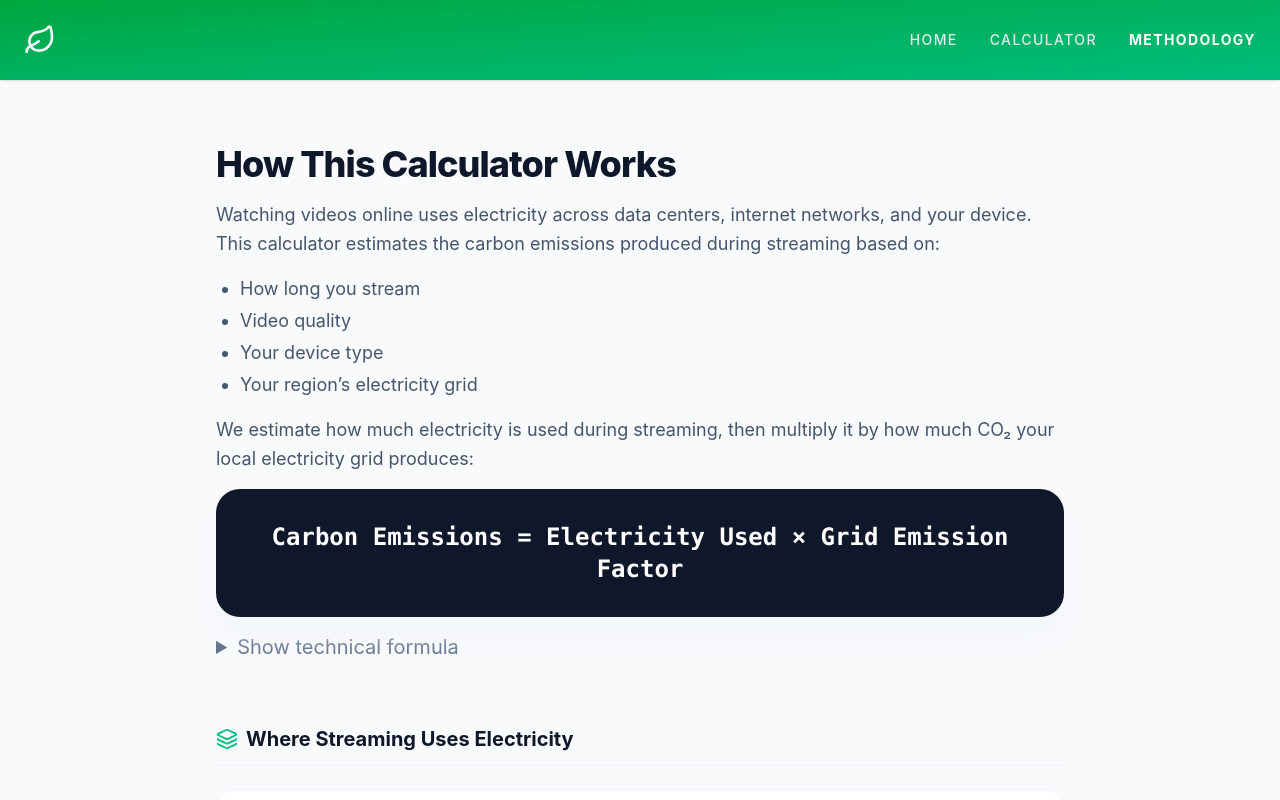
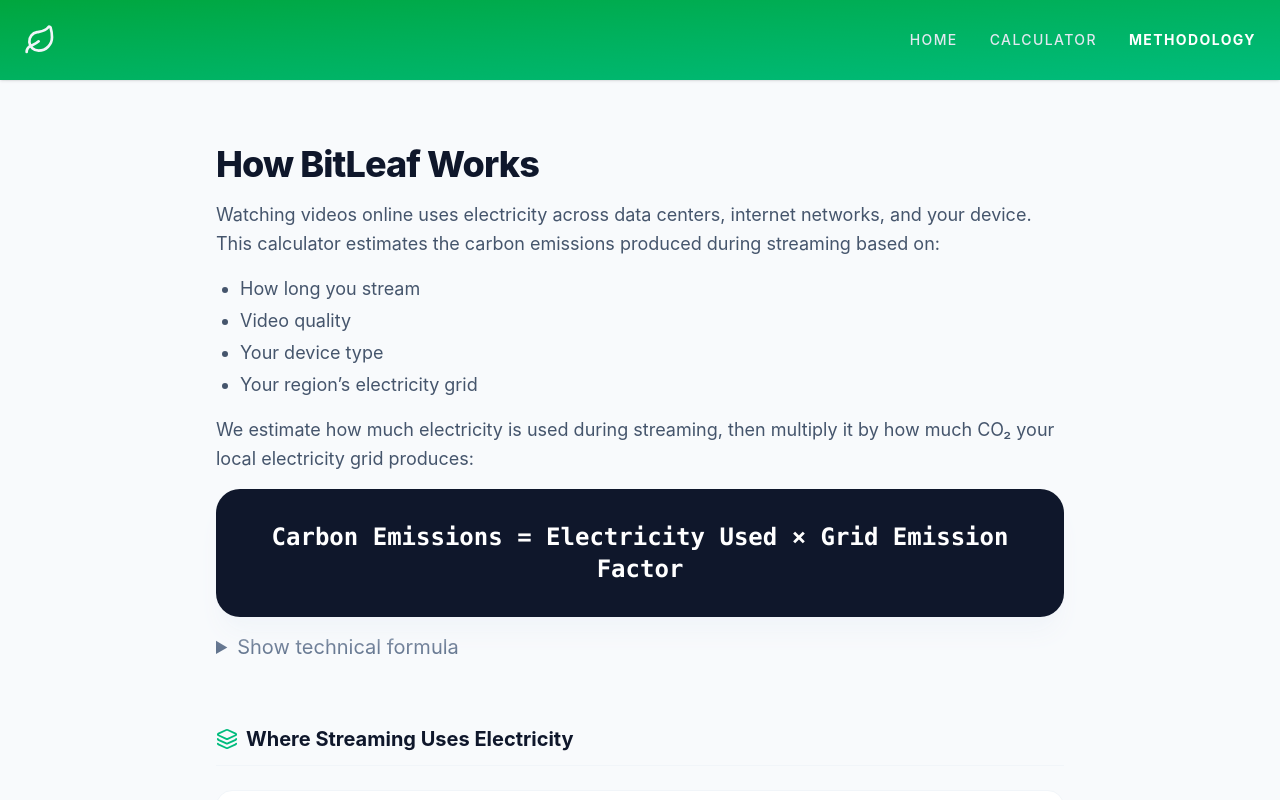
Before and after one commit to suemay4/streaming-carbon-app, a React (Vite) app: page /how-it-works in a window 1280 px wide. Shown: the top 800 px of the page. Built offline with nearby package versions, Linux system fonts and the light colour scheme.

Commit message:
Update HowItWorks.jsx

```diff
--- a/src/pages/HowItWorks.jsx
+++ b/src/pages/HowItWorks.jsx
@@ -6,7 +6,7 @@
     <div className="max-w-4xl mx-auto py-16 px-6 space-y-16">
       {/* OVERVIEW */}
       <div className="space-y-4">
-        <h1 className="text-4xl font-extrabold text-slate-900 tracking-tight">How This Calculator Works</h1>
+        <h1 className="text-4xl font-extrabold text-slate-900 tracking-tight">How BitLeaf Works</h1>
         <p className="text-slate-600 text-lg leading-relaxed">
           Watching videos online uses electricity across data centers, internet networks, and your device.
           This calculator estimates the carbon emissions produced during streaming based on:
```
